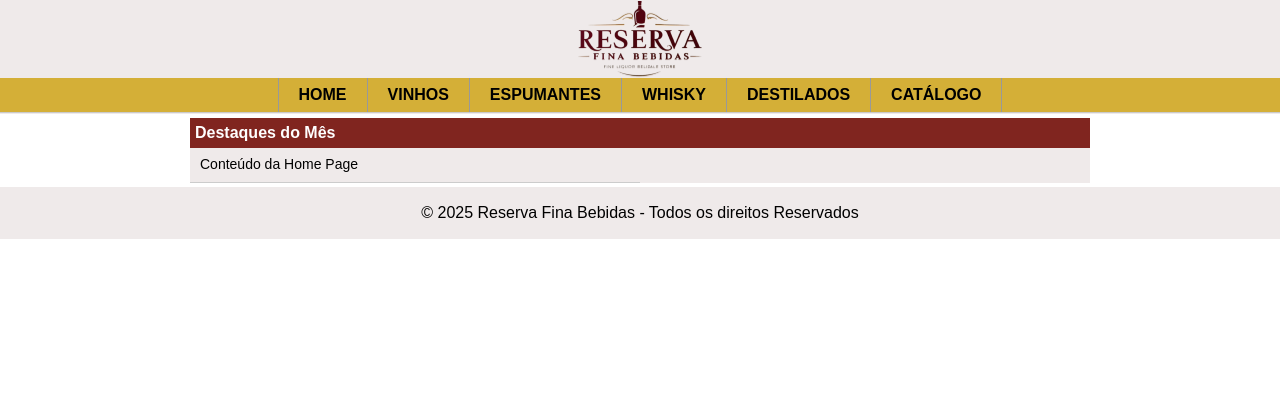
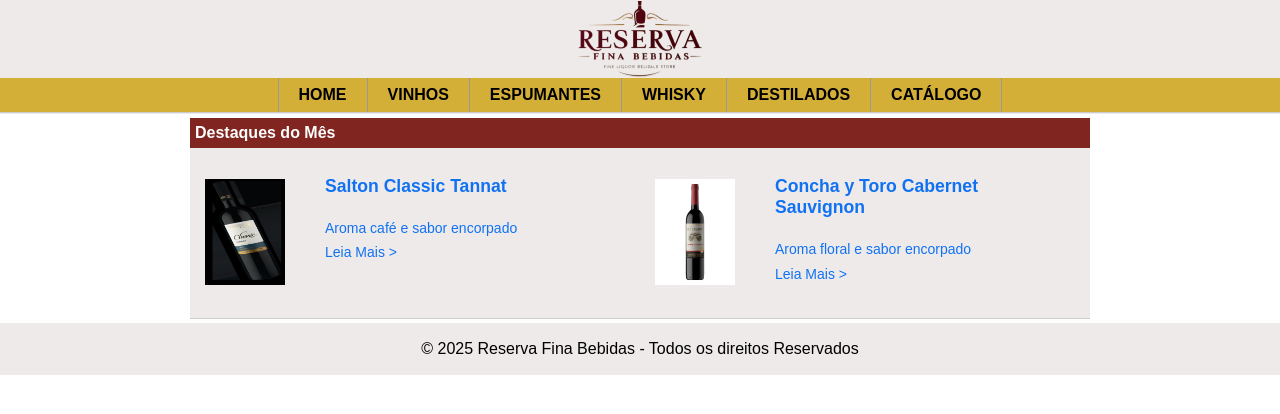
Before and after one commit to thawanylima/reserva-fina-bebidas, a React (Create React App) app: page / in a window 1280 px wide. Shown: the top 414 px of the page. Built offline with nearby package versions, Linux system fonts and the light colour scheme.

Commit message:
add json axios, mudanças nos componentes app bebida home

```diff
--- a/package.json
+++ b/package.json
@@ -7,6 +7,7 @@
     "@testing-library/jest-dom": "^6.6.3",
     "@testing-library/react": "^16.3.0",
     "@testing-library/user-event": "^13.5.0",
+    "axios": "^1.10.0",
     "react": "^19.1.0",
     "react-dom": "^19.1.0",
     "react-router-dom": "^7.6.1",
--- a/src/App.js
+++ b/src/App.js
@@ -1,4 +1,4 @@
-import React from "react";
+import React, {Component} from "react";
 import {BrowserRouter as Router, Routes, Route} from "react-router-dom";
 import Topo from "./components/Topo";
 import Home from "./components/Home";
@@ -9,18 +9,38 @@
 import Catalogo from "./components/Catalogo";
 import NotFound from "./components/NotFound";
 import Rodape from "./components/Rodape";
+import BuscaBebida from "./components/BuscaBebida";
+import axios from "axios";
 
-const App = () => {
+class App extends Component{
+  state = {
+    bebidas: []
+  };
+  async componentDidMount(){
+    try{
+      const {data : bebidas } = await axios.get("/api/todasBebidas.json");
+      this.setState({ bebidas });
+    }catch(error) {
+      console.log(error);
+      document.querySelectorAll(".principal")[0].insertAdjacentHTML(
+        "beforeend",
+        "<p class='erro>Mesagem de erro </p>'"
+      );
+    }
+  }
+
+  render(){
     return (
       <Router>
         <Topo />
         <Routes>
-        <Route path="/" element={<Home />} />
-        <Route path="/vinhos" element={<Vinhos />} />
-        <Route path="/espumantes" element={<Espumantes />} />
-        <Route path="/whisky" element={<Whisky />} />
-        <Route path="/destilados" element={<Destilados />} />
-        <Route path="/catalogo" element={<Catalogo />} />
+          <Route path="/" element={<Home bebidas={this.state.bebidas} />} />
+          <Route path="/vinhos" element={<Vinhos bebidas={this.state.bebidas}/>} />
+          <Route path="/espumantes" element={<Espumantes bebidas={this.state.bebidas}/>} />
+          <Route path="/whisky" element={<Whisky bebidas={this.state.bebidas}/>} />
+          <Route path="/destilados" element={<Destilados bebidas={this.state.bebidas}/>} />
+          <Route path="/catalogo" element={<Catalogo bebidas={this.state.bebidas} />} />
+          <Route path="/bebida/:bebidaSlug" element={<BuscaBebida bebidas={this.state.bebidas} />}/>
           <Route path="*" element={<NotFound />} />
         </Routes>
         <Rodape />
@@ -28,4 +48,6 @@
     );
   }
 
+}
+
 export default App;
--- /dev/null
+++ b/src/components/Bebida.js
@@ -0,0 +1,20 @@
+import React from "react";
+
+const Bebida = ({ bebida }) => {
+    <main className="principal">
+        <h2>{bebida.nome}</h2>
+        <div className="bebida">
+                <img src={"/imagens/bebidas/" + bebida.id + ".jpg"} />
+            <ul>
+                <li>Marca: {bebida.marca}</li>
+                <li>Tipo: {bebida.tipo}</li>
+                <li>Volume: : {bebida.volume}</li>
+                <li>Preço: : {bebida.preco}</li>
+            </ul>
+            <hr />
+            <h3>Descrição da Bebida</h3>
+            <p>{bebida.descricao}</p>
+        </div>
+    </main>
+};
+export default Bebida;
--- /dev/null
+++ b/src/components/BuscaBebida.js
@@ -0,0 +1,11 @@
+import { useParams } from "react-router-dom";
+import Bebida from "./Bebida";
+import NotFound from "./NotFound";
+
+const BuscaBebida = ({ bebidas }) => {
+    const { bebidaSlug } = useParams();
+    const bebida = bebidas.find((bebida) => bebida.slug === bebidaSlug);
+
+    return bebida ? <Bebida bebida={bebida} /> : <NotFound />;
+}
+export default BuscaBebida;
--- a/src/components/Home.js
+++ b/src/components/Home.js
@@ -1,12 +1,23 @@
 import React from 'react'
+import { Link } from 'react-router-dom';
 
-export default function Home() {
-  return (
-    <main className="principal">
+const Home = ({ bebidas }) => (
+  <main className="principal">
     <h2>Destaques do Mês</h2>
-        <div className="card">
-            <p>Conteúdo da Home Page</p>
+    {bebidas.filter((bebida,index) => index < 2).map(bebida => (
+      <div className="card">
+        <div className='thumb'>
+          <img src={'/imagens/bebidas/' + bebida.id + ".jpg"}/>
         </div>
+        <Link to={'/bebida/${bebida.slug}'}>
+          <div className='detalhes'>
+            <h3>{bebida.nome}</h3>
+            <p>{bebida.descricao}</p>
+            <p>Leia Mais &gt;</p>
+          </div>
+        </Link>
+        </div>
+    ))}
     </main>
-  );
-};
+);
+export default  Home
```
Also changed, not shown: 1 other file (tests, documents, lock files or other folders). Lines whose indentation alone changed are shown as unchanged.
